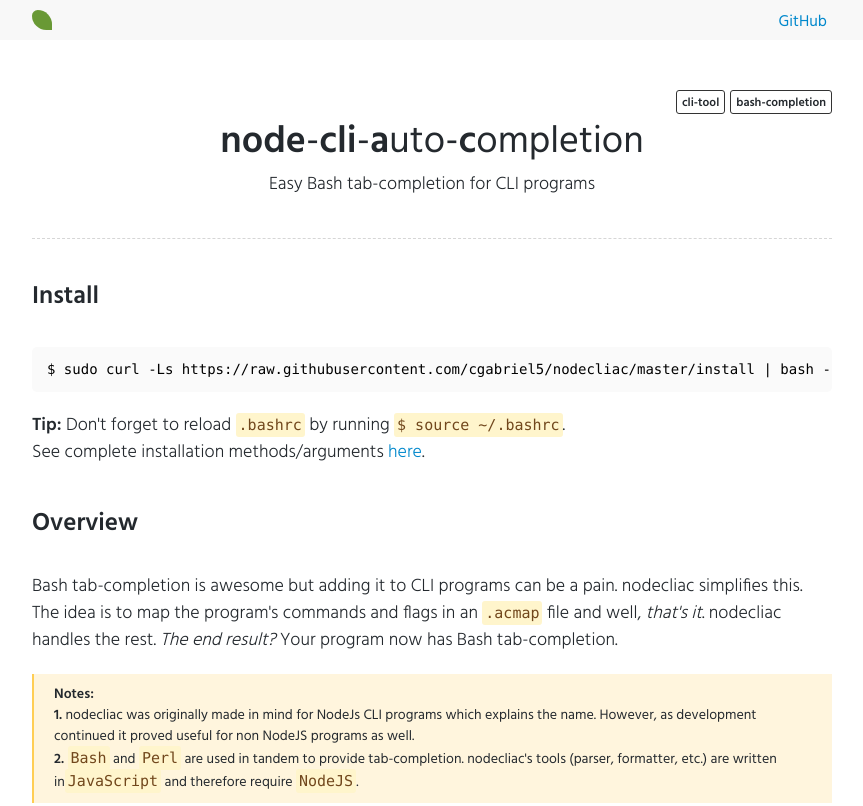
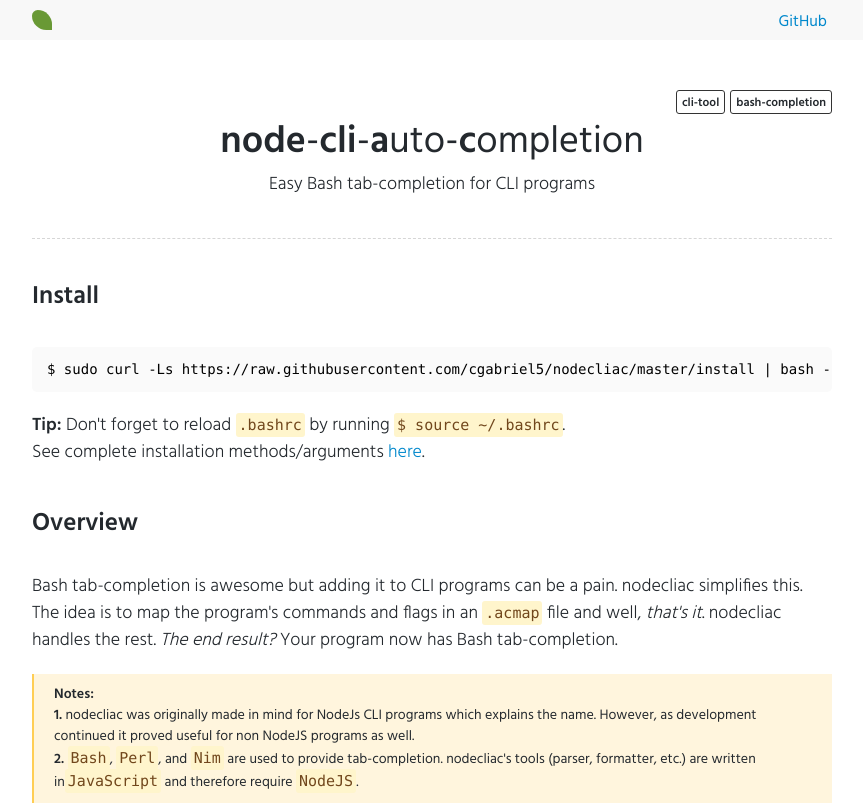
Before and after one commit to cgabriel5/nodecliac, a website: page index.html in a window 1280 px wide. Shown: the top 806 px of the page, without its empty margins (208-1071 px from the left). Drawn offline with Linux system fonts and the light colour scheme.

Commit message:
update: Add Nim usage to landing page notes

```diff
--- a/index.html
+++ b/index.html
@@ -113,11 +113,11 @@
 						for non NodeJS programs as well.
 					</div>
 					<div>
-						<span class="bold">2.</span> <code>Bash</code> and
-						<code>Perl</code> are used in tandem to provide
-						tab-completion. nodecliac's tools (parser, formatter,
-						etc.) are written in<code>JavaScript</code> and
-						therefore require <code>NodeJS</code>.
+						<span class="bold">2.</span> <code>Bash</code>,
+						<code>Perl</code>, and <code>Nim</code> are used to
+						provide tab-completion. nodecliac's tools (parser,
+						formatter, etc.) are written in<code>JavaScript</code>
+						and therefore require <code>NodeJS</code>.
 					</div>
 				</div>
 			</section>
```
